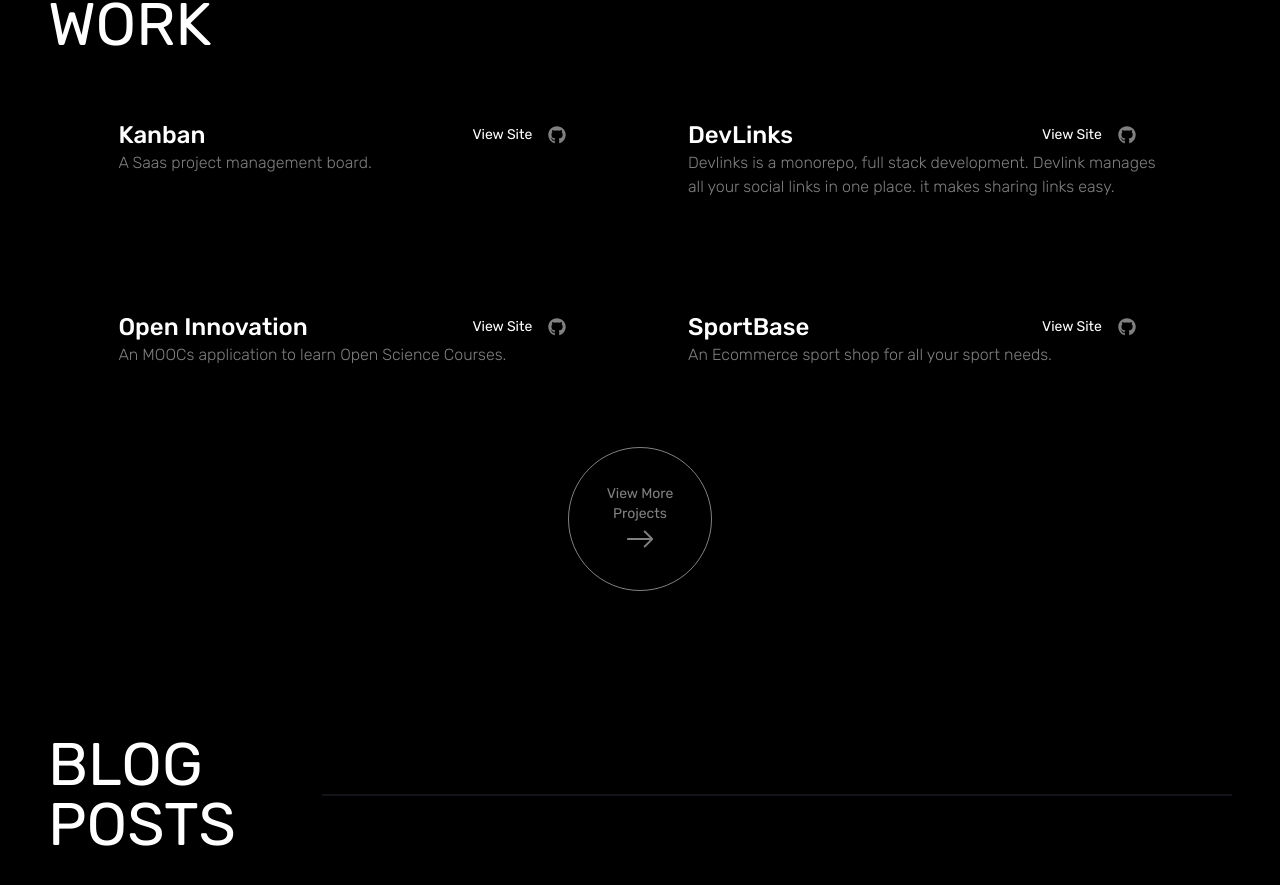
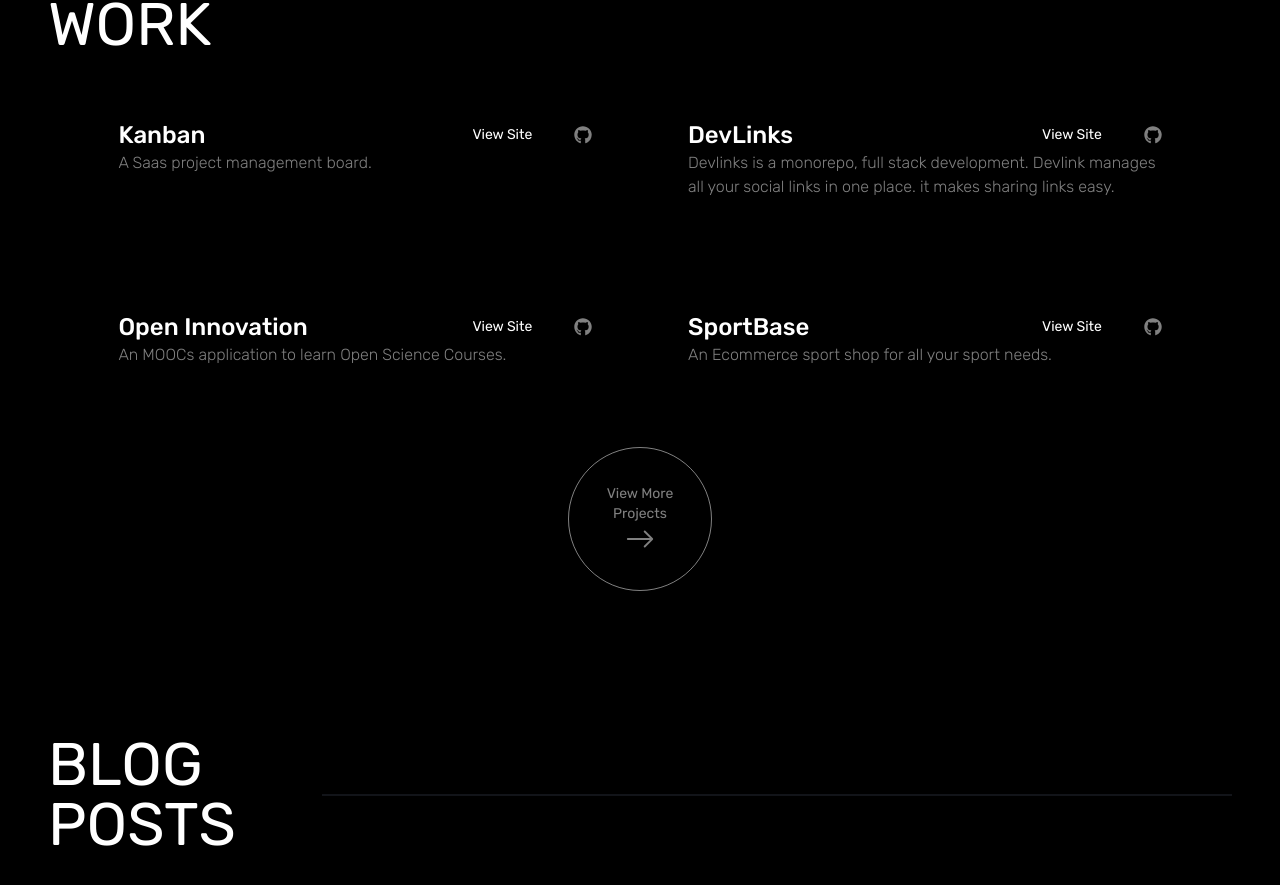
Before and after one commit to sandygudie/sandy_portfolio, a Next.js app: page / in a window 1280 px wide. Shown: the part 1637-2522 px from the top of the page. Built offline with nearby package versions, Linux system fonts and the light colour scheme.

Commit message:
Update Project.jsx

```diff
--- a/components/Project.jsx
+++ b/components/Project.jsx
@@ -10,7 +10,7 @@ export default function Project({ viewProjects, setViewProjects }) {
     window.scrollTo({ top: 0, left: 0, behavior: "smooth" });
   };
   return (
-    <section id="project" className="mt-48  px-6 md:px-12 ">
+    <section id="project" className="mt-48 px-6 md:px-12 ">
       <div className="flex items-center justify-between">
         <h2 className="text-4xl md:text-6xl">MY WORK</h2>
         <hr className="border-gray border w-full" />
@@ -49,10 +49,10 @@ export default function Project({ viewProjects, setViewProjects }) {
                   <div className="pt-4">
                     {" "}
                     <div className="flex items-center justify-between">
-                      <p className="w-48 md:w-full text-sm md:text-2xl font-medium">
+                      <p className="w-48 md:w-full text-sm lg:text-2xl font-medium">
                         {item.name}
                       </p>
-                      <div className="flex text-sm w-[10rem] items-center gap-4">
+                      <div className="flex text-sm w-[7rem] lg:w-[10rem] justify-between items-center gap-4">
                         <a  rel="noreferrer" target="_blank" href={item.link}>
                         View Site
                         </a>
```
